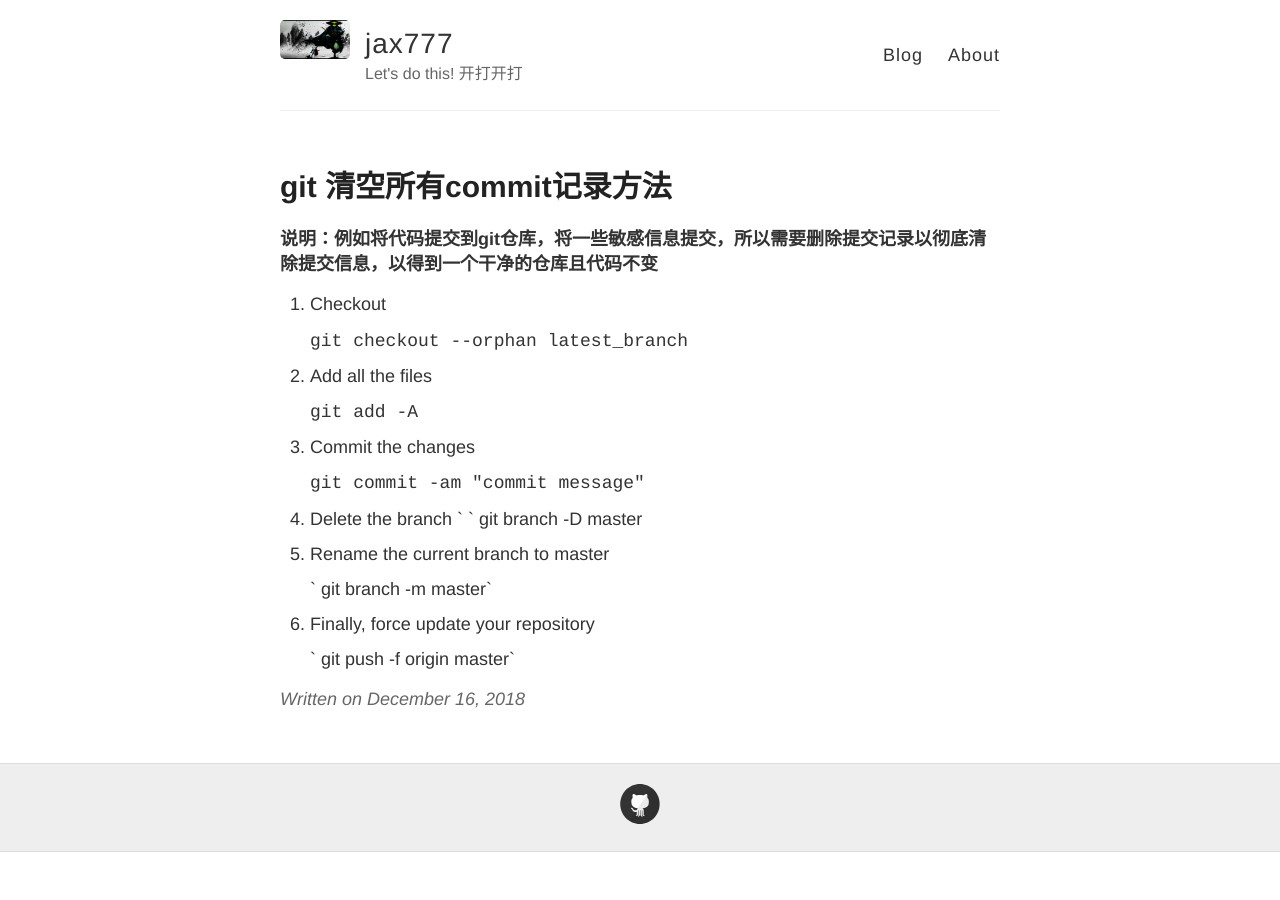
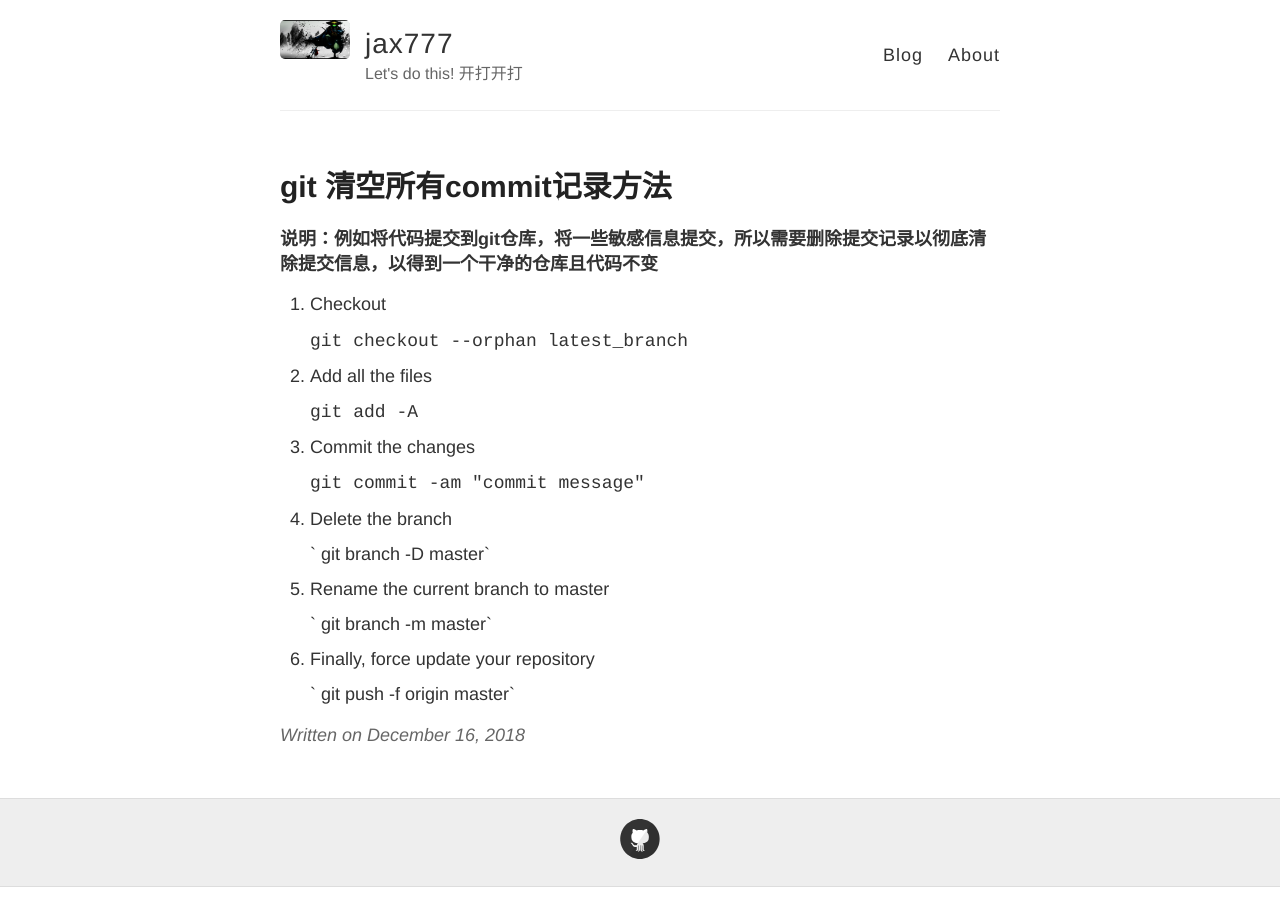
Before and after one commit to jax777/jax777.github.io, a Jekyll site: the page built from _posts/2018-12-16-git 清空所有commit记录方法.md, in a window 1280 px wide. Built offline with Jekyll 4.4.1, drawn with Linux system fonts in a browser that asks for light colours.

```diff
--- a/_posts/2018-12-16-git 清空所有commit记录方法.md
+++ b/_posts/2018-12-16-git 清空所有commit记录方法.md
@@ -18,8 +18,8 @@ title: git 清空所有commit记录方法
     `git commit -am "commit message"`
 
 4. Delete the branch
-`
-   ` git branch -D master
+
+   ` git branch -D master`
 
 5. Rename the current branch to master
 
```
